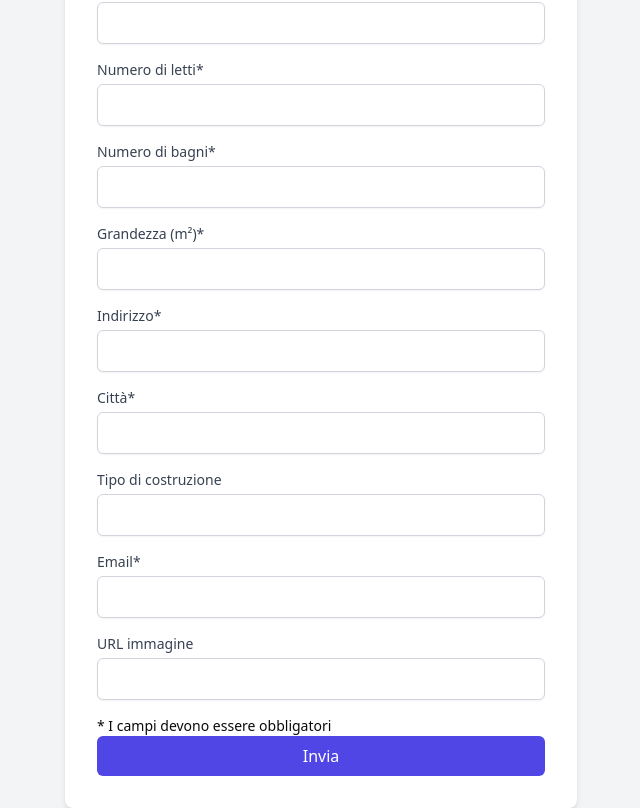
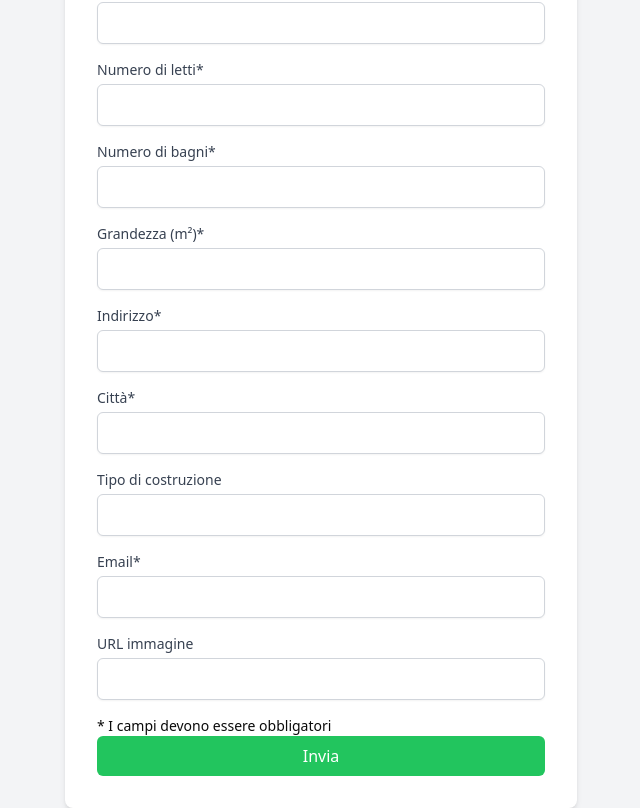
Before and after one commit to AVenturi98/Bool-BnB, a React (Vite) app in the folder client/: page /properties in a window 1280 px wide. Shown: the part 192-1000 px from the top of the page, without its empty margins (319-959 px from the left). Built offline with nearby package versions, Linux system fonts and the light colour scheme.

Commit message:
cambiato colore tasto invia

```diff
--- a/client/src/components/PropertiesForm.jsx
+++ b/client/src/components/PropertiesForm.jsx
@@ -237,7 +237,7 @@
         <p className="text-sm">* I campi devono essere obbligatori</p>
         <button
           type="submit"
-          className="w-full bg-indigo-600 text-white py-2 px-4 rounded-md hover:bg-indigo-700 focus:outline-none focus:ring-2 focus:ring-indigo-500 focus:ring-offset-2"
+          className="w-full bg-green-500 text-white py-2 px-4 rounded-md hover:bg-indigo-700 focus:outline-none focus:ring-2 focus:ring-indigo-500 focus:ring-offset-2"
         >
           Invia
         </button>
```
